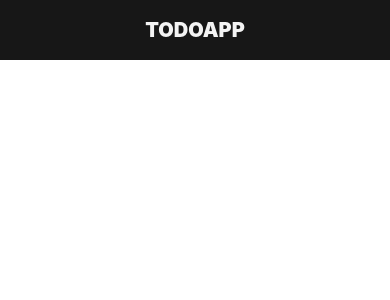
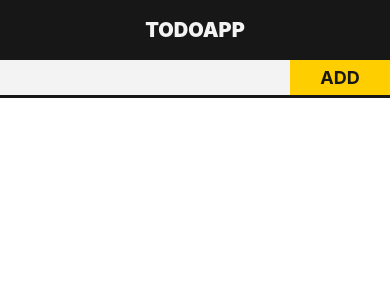
Before and after one commit to Mengqi89/rn-todo-app, a React Native app: screen / in a window 390 px wide. Shown: the top 300 px of the page. Built offline with nearby package versions, Linux system fonts and the light colour scheme.

Commit message:
update state with value in input field

```diff
--- a/App.js
+++ b/App.js
@@ -1,6 +1,7 @@
 import React from 'react'
 import { Platform, StyleSheet, Text, View } from 'react-native'
 import Header from './components/Header'
+import InputBar from './components/InputBar'
 
 export default class App extends React.Component {
   constructor() {
@@ -18,10 +19,14 @@ export default class App extends React.Component {
   render() {
     const statusBar = (Platform.OS == 'ios') ? <View style={styles.statusBar}></View> : <View></View>
 
+    const textChange = (todoInput) => this.setState({ todoInput })
+
     return (
-      <View style={styles.container} >
+      <View style={styles.container}>
         {statusBar}
         <Header title='todoapp' />
+        <InputBar textChange={textChange} />
+        <Text>{this.state.todoInput}</Text>
       </View>
     )
   }
--- /dev/null
+++ b/components/InputBar.js
@@ -0,0 +1,45 @@
+import React from 'react'
+import { StyleSheet, Text, View, TextInput, TouchableOpacity } from 'react-native'
+
+const InputBar = (props) => {
+    return (
+        <View style={styles.inputContainer}>
+            <TextInput
+                style={styles.input}
+                onChangeText={(todoInput) => props.textChange(todoInput)}
+                value={props.todoInput} />
+            <TouchableOpacity style={styles.addButton}>
+                <Text style={styles.addButtonText}>ADD</Text>
+            </TouchableOpacity>
+        </View>
+    )
+}
+
+const styles = StyleSheet.create({
+    inputContainer: {
+        flexDirection: 'row',
+        justifyContent: 'space-between',
+        shadowOffset: { width: 0, height: 3 },
+        shadowColor: '#171717',
+        shadowOpacity: 1
+    },
+    input: {
+        backgroundColor: '#F3F3F3',
+        flex: 1,
+        fontSize: 18,
+        height: 35
+    },
+    addButton: {
+        width: 100,
+        backgroundColor: '#FFCE00',
+        alignItems: 'center',
+        justifyContent: 'center'
+    },
+    addButtonText: {
+        color: '#171717',
+        fontSize: 18,
+        fontWeight: '700'
+    }
+})
+
+export default InputBar
```
